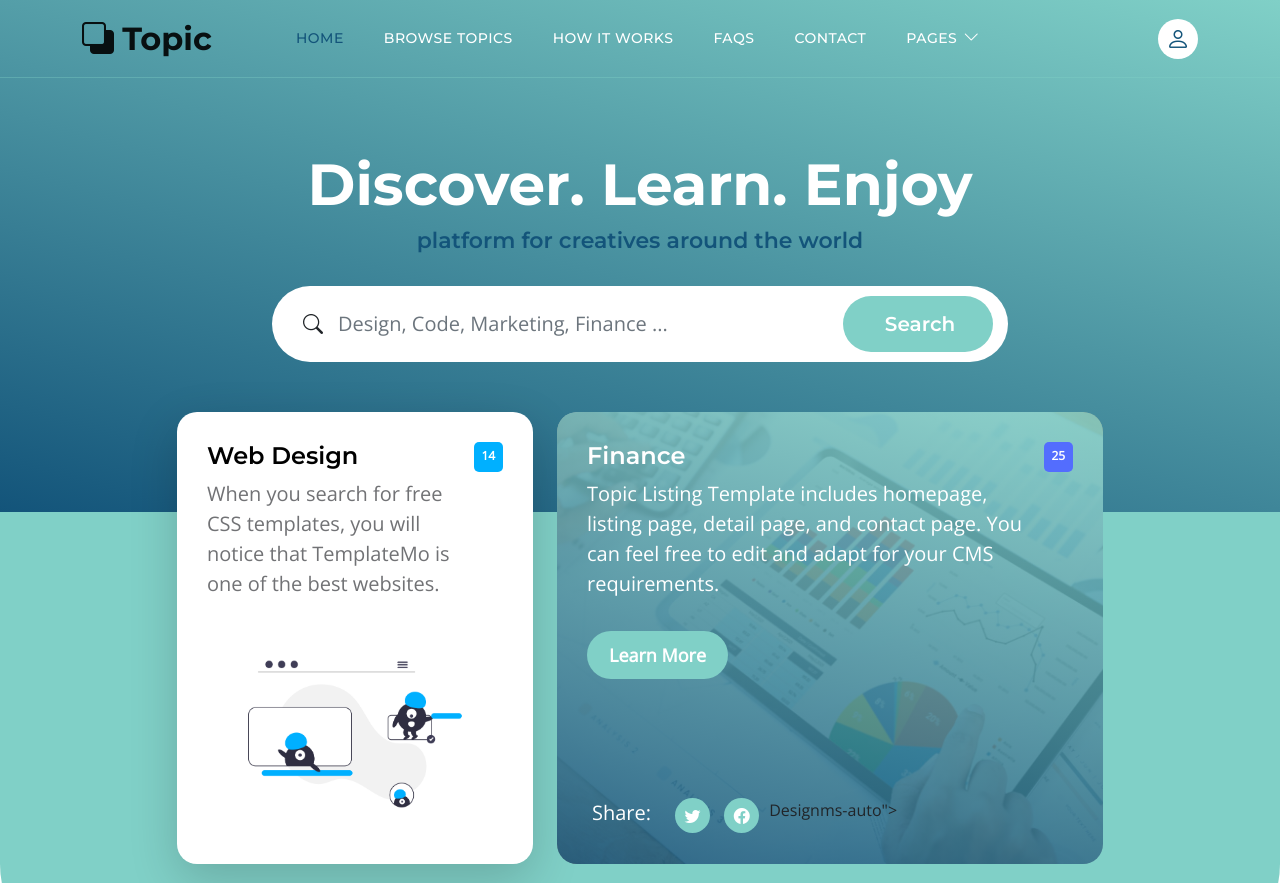
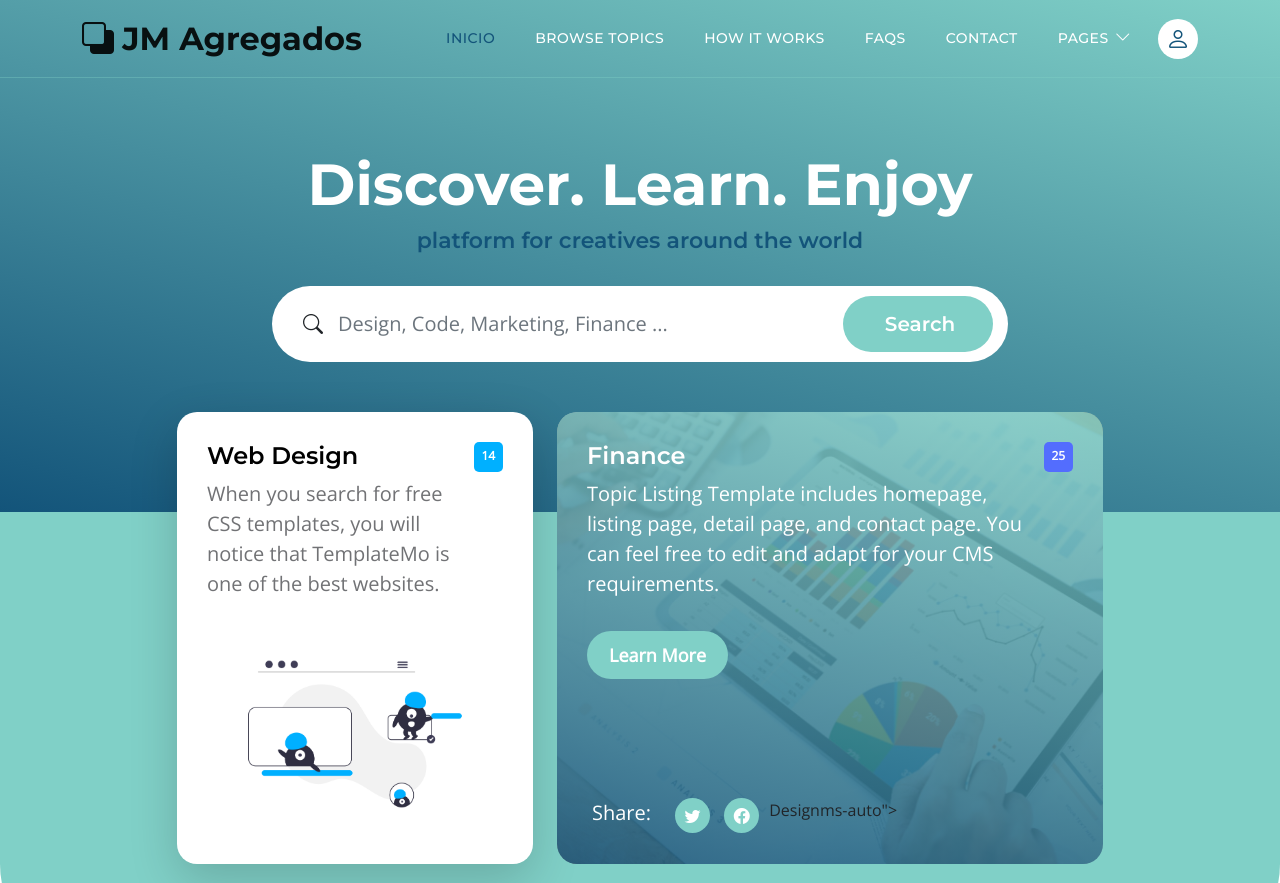
Before and after one commit to ElAlfa31/agregadoscc.github.io, a plain HTML site: page index.html in a window 1280 px wide. Shown: the top 883 px of the page. Drawn offline with nearby package versions, Linux system fonts and the light colour scheme.

Commit message:
Update index.html

```diff
--- a/index.html
+++ b/index.html
@@ -38,7 +38,7 @@ https://templatemo.com/tm-590-topic-listing
                 <div class="container">
                     <a class="navbar-brand" href="index.html">
                         <i class="bi-back"></i>
-                        <span>Topic</span>
+                        <span>JM Agregados</span>
                     </a>
 
                     <div class="d-lg-none ms-auto me-4">
@@ -52,7 +52,7 @@ https://templatemo.com/tm-590-topic-listing
                     <div class="collapse navbar-collapse" id="navbarNav">
                         <ul class="navbar-nav ms-lg-5 me-lg-auto">
                             <li class="nav-item">
-                                <a class="nav-link click-scroll" href="#section_1">Home</a>
+                                <a class="nav-link click-scroll" href="#section_1">Inicio</a>
                             </li>
 
                             <li class="nav-item">
```
